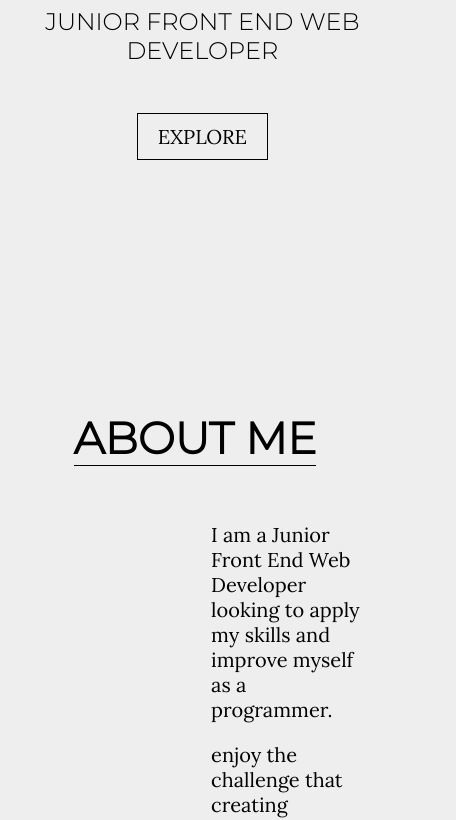
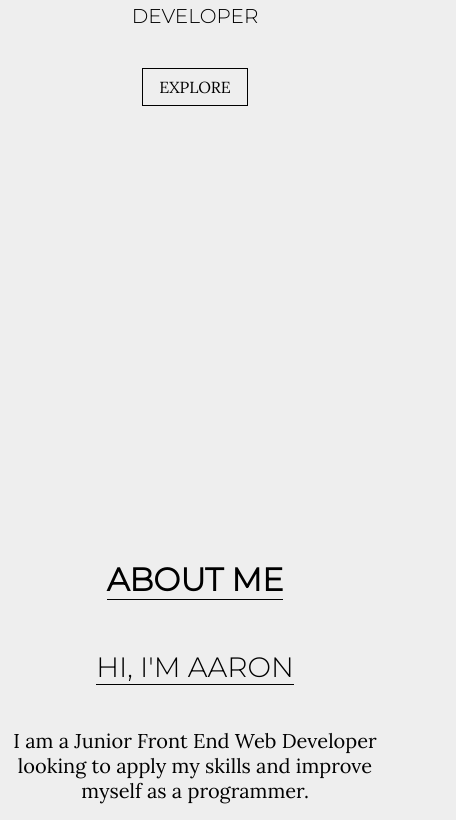
Before and after one commit to aaronpasuncion/aaronasuncion, a website: page dist/index.html in a window 390 px wide. Shown: the part 478-1298 px from the top of the page, 456 px wide, since content can reach past the window. Drawn offline with Linux system fonts and the light colour scheme.

Commit message:
added responsiveness to the website

```diff
--- a/package.json
+++ b/package.json
@@ -40,6 +40,7 @@
   "author": "Aaron Asuncion",
   "license": "ISC",
   "dependencies": {
+    "jquery": "^3.4.1",
     "node-sass": "^4.12.0"
   }
 }
--- /dev/null
+++ b/scss/_base.scss
@@ -0,0 +1,37 @@
+// Screen size variables
+$screen-xs-min: 425px; // Tiny phones
+$screen-sm-min: 576px; // Small tablets and large smartphones (landscape view)
+$screen-md-min: 768px; // Small tablets (portrait view)
+$screen-lg-min: 992px; // Tablets and small desktops
+$screen-xl-min: 1200px; // Large tablets and desktops
+
+// Mixins
+@mixin xs {
+  @media (max-width: #{$screen-xs-min}) {
+    @content;
+  }
+} // Tiny devices
+
+@mixin sm {
+  @media (max-width: #{$screen-sm-min}) {
+    @content;
+  }
+} // Small devices
+
+@mixin md {
+  @media (max-width: #{$screen-md-min}) {
+    @content;
+  }
+} // Medium devices
+
+@mixin lg {
+  @media (max-width: #{$screen-lg-min}) {
+    @content;
+  }
+} // Large devices
+
+@mixin xl {
+  @media (max-width: #{$screen-xl-min}) {
+    @content;
+  }
+} // Extra large devices
--- /dev/null
+++ b/scss/_mobile.scss
@@ -0,0 +1,129 @@
+@include xl {
+}
+
+@include lg {
+  .about-content {
+    h1 {
+      margin-right: 1em;
+    }
+  }
+}
+
+@include md {
+  //home
+  .home-content {
+    .main-title {
+      font-size: 4em;
+      width: 75%;
+    }
+    h2 {
+      font-size: 1.25em;
+    }
+  }
+
+  .skill-section {
+    flex-direction: column;
+  }
+  .skill-summary {
+    flex-basis: 100%;
+  }
+
+  //portfolio
+  .box {
+    flex-basis: 40%;
+  }
+
+  //contact
+
+  form {
+    textarea {
+      width: 300px;
+      height: 150px;
+    }
+    .btn {
+      font-size: 1em;
+    }
+  }
+
+  //footer
+
+  .footer {
+    h2 {
+      font-size: 1em;
+    }
+    .btn {
+      font-size: 1em;
+    }
+  }
+  //global
+  .title {
+    font-size: 2em;
+  }
+  .btn {
+    font-size: 1em;
+  }
+  //nav overlay
+
+  .full-nav {
+    .nav-btn {
+      font-size: 2em;
+    }
+  }
+}
+
+@include sm {
+  //home
+  .home-content {
+    .main-title {
+      font-size: 3em;
+      width: 75%;
+    }
+    h2 {
+      font-size: 1.25em;
+    }
+  }
+
+  //about
+  .about-content {
+    text-align: center;
+    .about-description {
+      padding-left: 0;
+      border-left: none;
+      flex-basis: 100%;
+      p {
+        font-size: 1.25em;
+      }
+    }
+    .about-intro {
+      flex-basis: 100%;
+      .fa-user {
+        display: none;
+      }
+      h1 {
+        display: inline-block;
+        font-size: 1.75em;
+        margin-right: 0;
+        border-bottom: 1px solid #000;
+      }
+    }
+  }
+
+  .skill-section {
+    flex-direction: column;
+  }
+  .skill-summary {
+    flex-basis: 100%;
+    border-left: none;
+  }
+
+  //portfolio
+  .box {
+    flex-basis: 40%;
+  }
+
+  //global
+
+  .btn {
+    font-size: 1em;
+  }
+}
--- a/scss/_nav.scss
+++ b/scss/_nav.scss
@@ -1,7 +1,10 @@
 // Menu Button
-.nav {
-  h1 {
+.home-header {
+  .logo {
     position: fixed;
+    left: 35px;
+    top: 10px;
+    z-index: 3;
   }
 }
 .menu-btn {
--- /dev/null
+++ b/scss/_reset.scss
@@ -0,0 +1,133 @@
+/* http://meyerweb.com/eric/tools/css/reset/
+   v2.0 | 20110126
+   License: none (public domain)
+*/
+a,
+abbr,
+acronym,
+address,
+applet,
+article,
+aside,
+audio,
+b,
+big,
+blockquote,
+body,
+canvas,
+caption,
+center,
+cite,
+code,
+dd,
+del,
+details,
+dfn,
+div,
+dl,
+dt,
+em,
+embed,
+fieldset,
+figcaption,
+figure,
+footer,
+form,
+h1,
+h2,
+h3,
+h4,
+h5,
+h6,
+header,
+hgroup,
+html,
+i,
+iframe,
+img,
+ins,
+kbd,
+label,
+legend,
+li,
+mark,
+menu,
+nav,
+object,
+ol,
+output,
+p,
+pre,
+q,
+ruby,
+s,
+samp,
+section,
+small,
+span,
+strike,
+strong,
+sub,
+summary,
+sup,
+table,
+tbody,
+td,
+tfoot,
+th,
+thead,
+time,
+tr,
+tt,
+u,
+ul,
+var,
+video {
+  margin: 0;
+  padding: 0;
+  border: 0;
+  font-size: 100%;
+  font: inherit;
+  vertical-align: baseline;
+}
+/* HTML5 display-role reset for older browsers */
+article,
+aside,
+details,
+figcaption,
+figure,
+footer,
+header,
+hgroup,
+menu,
+nav,
+section {
+  display: block;
+}
+
+body {
+  line-height: 1;
+}
+
+ol,
+ul {
+  list-style: none;
+}
+
+blockquote,
+q {
+  quotes: none;
+}
+
+blockquote:after,
+blockquote:before,
+q:after,
+q:before {
+  content: "";
+  content: none;
+}
+
+table {
+  border-collapse: collapse;
+  border-spacing: 0;
+}
--- a/scss/main.scss
+++ b/scss/main.scss
@@ -1,4 +1,7 @@
+@import "component";
+@import "base";
 @import "nav";
+@import "layout";
 * {
   box-sizing: border-box;
   scroll-behavior: smooth;
@@ -6,6 +9,8 @@
 body {
   font-family: "Lora", serif;
   background: #eee;
+  margin: 0;
+  padding: 0;
 }
 
 h1,
@@ -90,6 +95,10 @@ h6 {
   flex-flow: row wrap;
 }
 
+.flex-wrap {
+  flex-wrap: wrap;
+}
+
 .btn {
   text-decoration: none;
   text-transform: uppercase;
@@ -114,15 +123,28 @@ h6 {
 .about-content {
   margin: 0 auto;
   flex-wrap: wrap;
-  div {
+  .about-intro {
+    position: relative;
+    flex-basis: 20%;
+    .fa-user {
+      position: absolute;
+      font-size: 10em;
+      z-index: -1;
+      opacity: 0.05;
+      top: 0;
+      left: 25%;
+    }
+    h1 {
+      font-size: 3em;
+    }
+  }
+  .about-description {
     flex-basis: 40%;
+    border-left: 1px solid #000;
+    padding-left: 1em;
     p {
       font-size: 1.25em;
     }
-  }
-  h1 {
-    flex-basis: 20%;
-    font-size: 3em;
   }
 }
 //about end
@@ -152,7 +174,7 @@ h6 {
   text-align: right;
 }
 
-.right-border {
+.left-border {
   border-left: 1px solid #000;
   padding-right: 1em;
 }
@@ -160,8 +182,10 @@ h6 {
 
 //portfolio
 .box {
-  width: 350px;
+  flex-basis: 27%;
+  width: 250px;
   height: 250px;
+  margin: 1em;
   border: 1px solid rgba(0, 0, 0, 0.4);
   cursor: pointer;
   transition: 0.5s all ease-out;
@@ -210,7 +234,8 @@ form {
   textarea {
     display: block;
     text-align: left;
-    width: 100%;
+    width: 400px;
+    height: 200px;
     margin-top: 5px;
     padding-bottom: 5px;
     font-size: 16px;
@@ -218,3 +243,38 @@ form {
   }
 }
 //end contact
+
+//menu overlay
+.hidden {
+  display: none;
+}
+.menu-overlay {
+  display: none;
+  height: 100%;
+  min-height: 100vh;
+  width: 100%;
+  overflow: hidden;
+  position: fixed;
+  top: 0;
+  background: #e4e4e4;
+}
+.full-nav {
+  list-style: none;
+  padding-left: 0;
+  li {
+    margin-bottom: 1em;
+  }
+  .nav-btn {
+    text-decoration: none;
+    font-size: 2.5em;
+    color: #000;
+    margin-bottom: 2em;
+    text-transform: uppercase;
+    transition: 0.5s border-bottom ease-in-out;
+    &:hover {
+      border-bottom: 1px solid #000;
+    }
+  }
+}
+//end menu overlay
+@import "mobile";
```
Also changed, not shown: dist/css/main.css, dist/index.html, dist/js/jquery-3.4.1.min.js (added), dist/js/main.js, scss/_component.scss (added), scss/_layout.scss (added), 1 other file.
